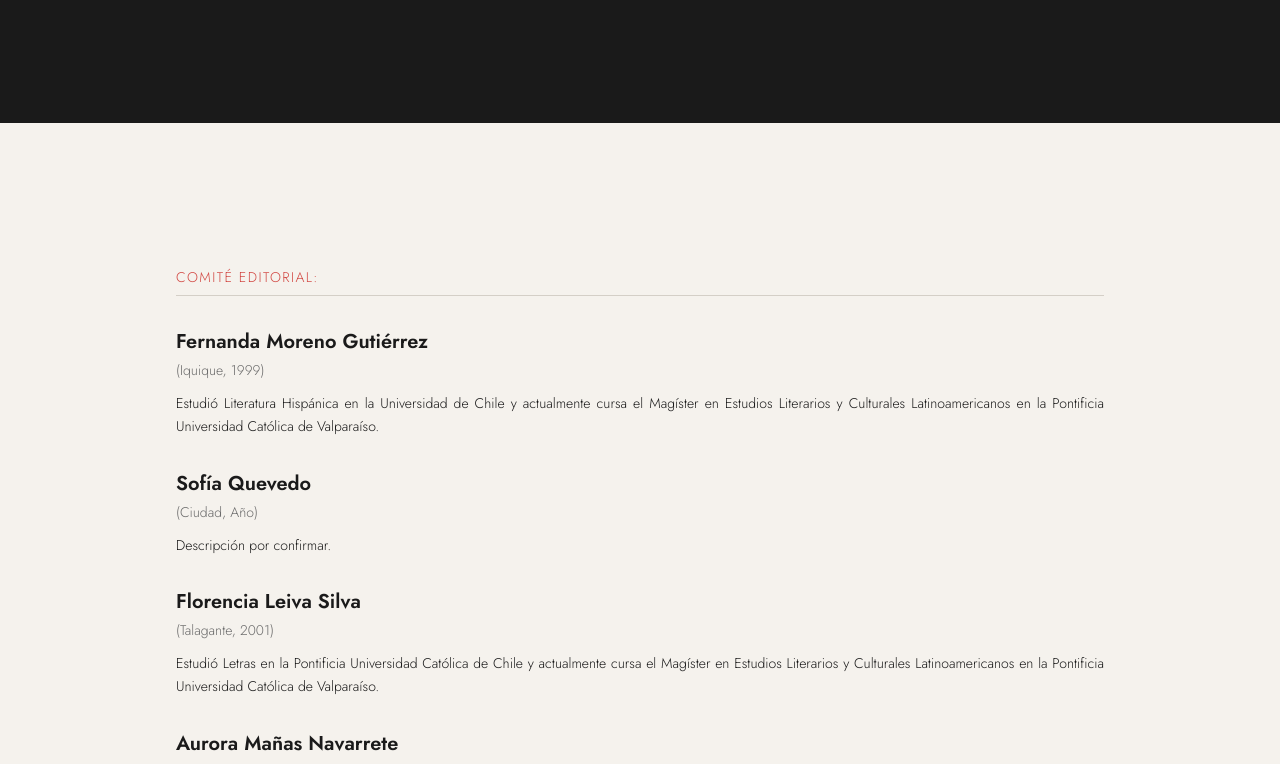
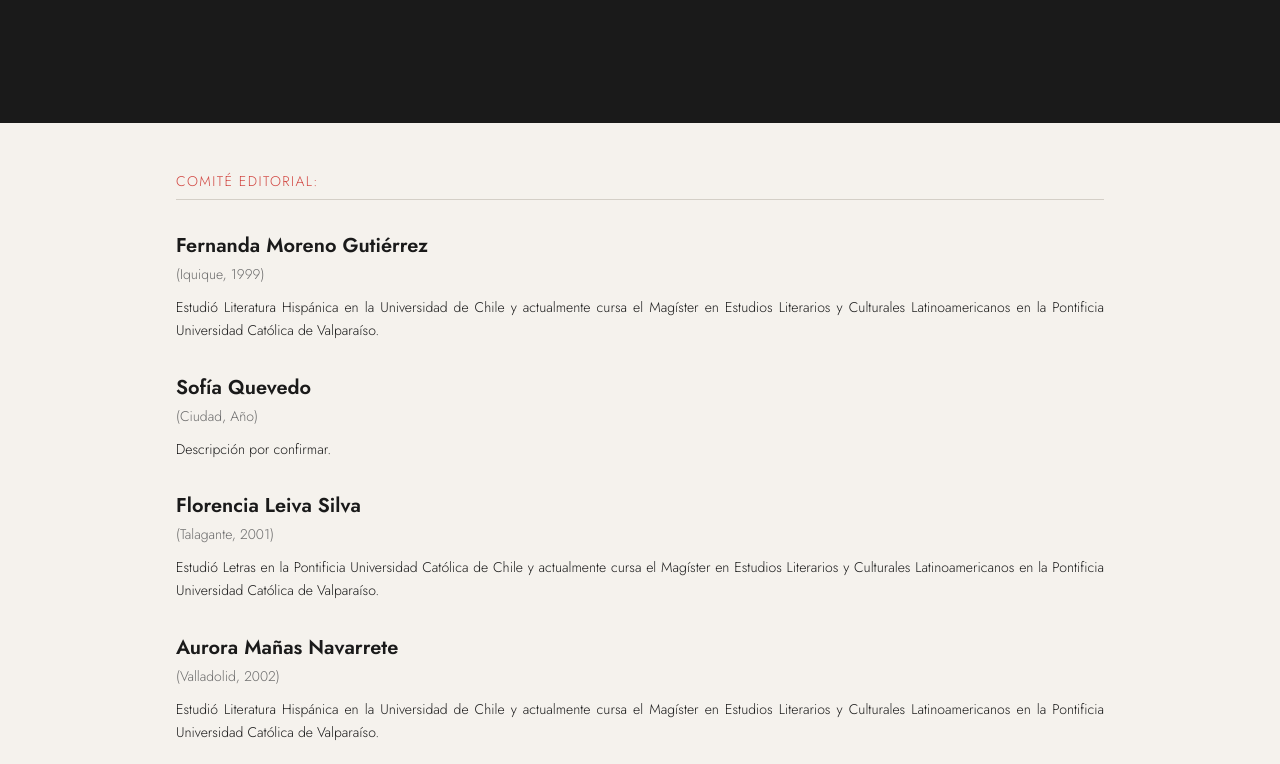
Before and after one commit to ferdinandda/viaje-webpage, a SvelteKit app: page /equipo in a window 1280 px wide. Shown: the part 580-1344 px from the top of the page. Built offline with nearby package versions, Linux system fonts and the light colour scheme.

Commit message:
style: reduce top spacing for team list section

```diff
--- a/src/routes/equipo/+page.svelte
+++ b/src/routes/equipo/+page.svelte
@@ -61,13 +61,13 @@
 </div>
 
 <!-- Team List Section (Light) -->
-<section class="py-24" style="font-family: 'Jost', sans-serif;">
+<section class="pt-12 pb-24" style="font-family: 'Jost', sans-serif;">
   <div class="mx-auto max-w-5xl px-[var(--spacing-editorial)] md:px-8 lg:px-12">
     <!-- Team List -->
     <div class="mb-24">
       {#each equipo as miembro}
         {#if miembro.nombre === 'Fernanda Moreno Gutiérrez'}
-          <p class="mt-12 mb-8 text-sm uppercase tracking-widest text-[#D24843] border-b border-[#D4CFC7] pb-2">COMITÉ EDITORIAL:</p>
+          <p class="mb-8 text-sm uppercase tracking-widest text-[#D24843] border-b border-[#D4CFC7] pb-2">COMITÉ EDITORIAL:</p>
         {/if}
         {#if miembro.nombre === 'Javiera Zumelzu'}
           <p class="mt-16 mb-8 text-sm uppercase tracking-widest text-[#D24843] border-b border-[#D4CFC7] pb-2">DISEÑO:</p>
```
